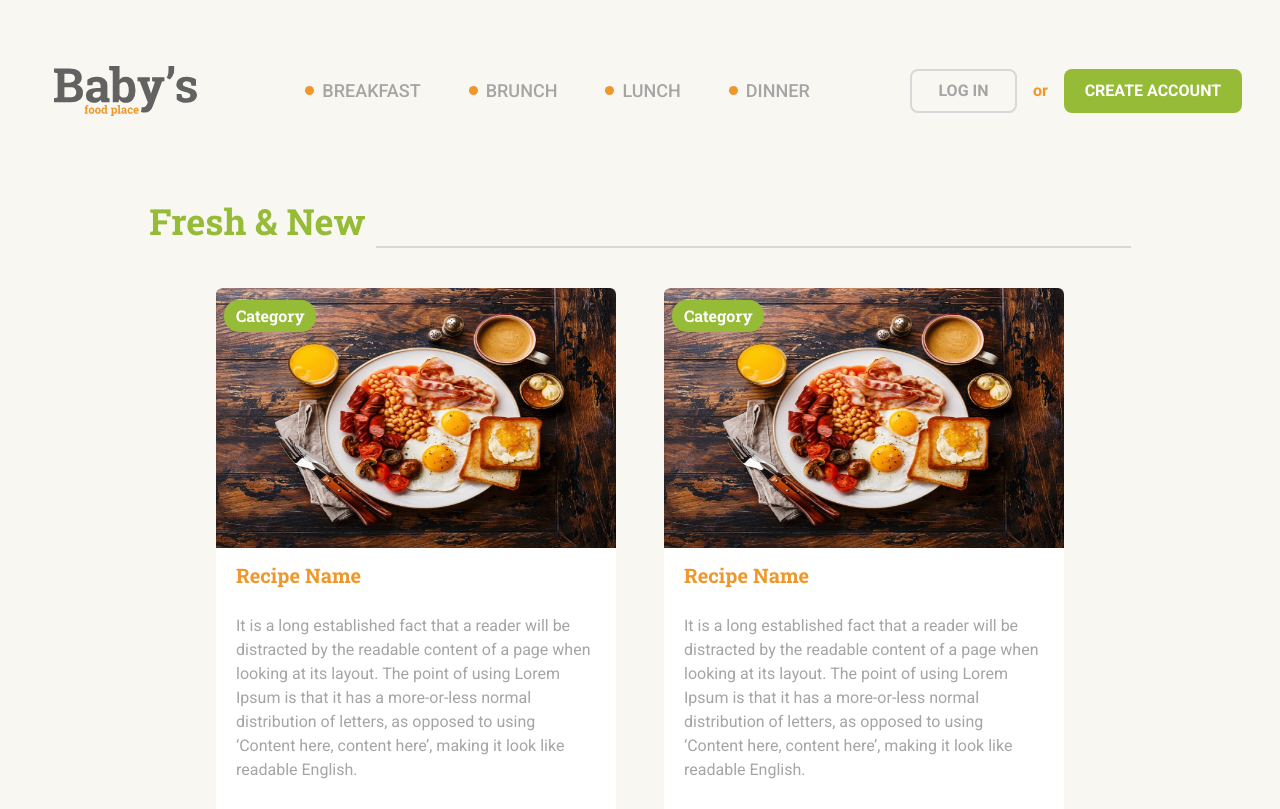
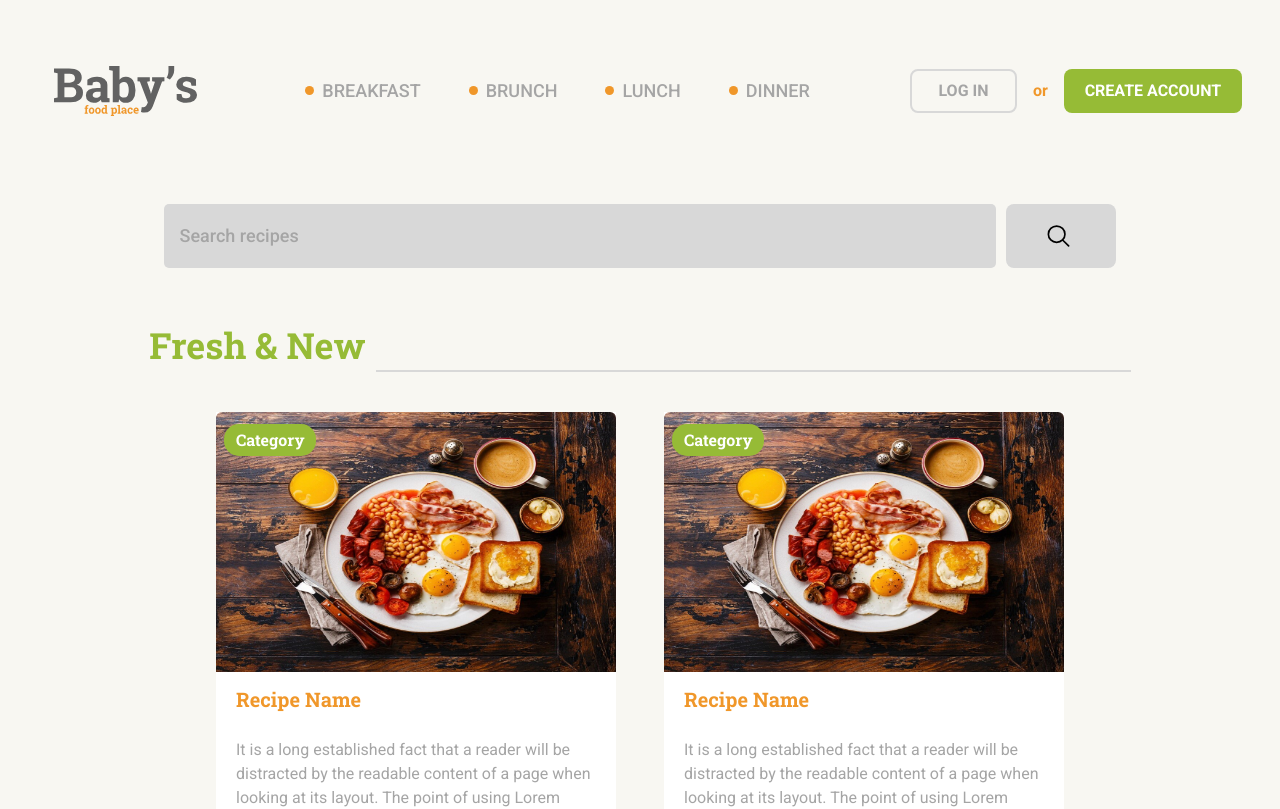
Before and after one commit to bojan09/babys-food-place, a React (Vite) app in the folder client/: page / in a window 1280 px wide. Shown: the top 809 px of the page. Built offline with nearby package versions, Linux system fonts and the light colour scheme.

Commit message:
added Search design, fixed bug in Modal

```diff
--- a/client/src/assets/index.js
+++ b/client/src/assets/index.js
@@ -16,6 +16,7 @@ import timeIcon from "./icon_time.svg";
 import trashIcon from "./icon_trashcan.svg";
 import menu from "./menu.svg";
 import close from "./close.svg";
+import searchIcon from "./search.svg";
 
 export {
   avatar_img,
@@ -34,4 +35,5 @@ export {
   trashIcon,
   menu,
   close,
+  searchIcon,
 };
--- a/client/src/components/Modal/Modal.jsx
+++ b/client/src/components/Modal/Modal.jsx
@@ -14,10 +14,10 @@ const Modal = ({ open, onClose }) => {
 
   return (
     <div onClick={onClose} className="modal-overlay">
-      <div className="modal md:w-[70vw]">
+      <div className="modal md:w-[60vw]">
         {/* Recipe Heading */}
         <div className="flex justify-between items-center py-3 px-3 md:px-5">
-          <Link to={recipeId}>
+          <Link to={recipeId} onClick={window.scrollTo(0, 0)}>
             <h1 className="textSubHead xs:text-[18px] sm:text-[32px] robotoSlab ">
               Recipe Title
             </h1>
@@ -40,7 +40,7 @@ const Modal = ({ open, onClose }) => {
               <h2 className="text-color_green robotoSlab font-bold text-[18px] md:text-[22px]">
                 Best Served For
               </h2>
-              <span className="rounded-[15px] bg-color_green text-white font-bold robotoSlab px-3 py-1 capitalize md:text-[18px] ">
+              <span className="absolute top-[5.2rem] left-[1.6rem] rounded-[15px] bg-color_green text-white font-bold robotoSlab px-3 py-1 capitalize md:text-[18px] ">
                 category
               </span>
             </div>
--- /dev/null
+++ b/client/src/components/Recipes/RecipeComments/RecipeComments.jsx
@@ -0,0 +1,7 @@
+import React from "react";
+
+const RecipeComments = () => {
+  return <div>{/* Comments Container */}</div>;
+};
+
+export default RecipeComments;
--- a/client/src/components/Recipes/RecipePosts/RecipePosts.jsx
+++ b/client/src/components/Recipes/RecipePosts/RecipePosts.jsx
@@ -38,7 +38,7 @@ const RecipePosts = () => {
       </div>
 
       {/* Recipe Name and Short Description Container */}
-      <Link to={recipeId}>
+      <Link to={recipeId} onClick={window.scrollTo(0, 0)}>
         <h2 className="py-3 px-5 textSubHead text-[20px] robotoSlab">
           Recipe name
         </h2>
--- /dev/null
+++ b/client/src/components/Recipes/SearchRecipes/SearchRecipes.jsx
@@ -0,0 +1,35 @@
+import React from "react";
+
+// assets
+import { searchIcon } from "../../../assets";
+
+const SearchRecipes = () => {
+  return (
+    <div>
+      {/* Search - Container */}
+      <div className="flex justify-center items-center ">
+        <input
+          type="text"
+          placeholder="Search recipes"
+          className="outline-none border-none xs:ml-[-1px] bg-color_lightgray md:w-[65vw] h-[4rem] pl-4"
+        />
+
+        {/* Search Icon - Container */}
+        <div className="bg-color_lightgray hover:bg-color_midgray rounded-lg flex justify-center items-center">
+          <button
+            className="py-[6px] md:px-10 xs:px-5 ml-[-5px]"
+            onClick={() => {}}
+          >
+            <img
+              src={searchIcon}
+              alt="search_icon"
+              className="w-[35px] h-[3.3rem] p-1"
+            />
+          </button>
+        </div>
+      </div>
+    </div>
+  );
+};
+
+export default SearchRecipes;
--- a/client/src/components/Recipes/index.js
+++ b/client/src/components/Recipes/index.js
@@ -2,3 +2,5 @@ export { default as RecipePosts } from "./RecipePosts/RecipePosts";
 export { default as RecipesForm } from "./RecipesForm/RecipesForm";
 export { default as UserRecipes } from "./UserRecipes/UserRecipes";
 export { default as RecipeUpdateForm } from "./RecipeUpdateForm/RecipeUpdateForm";
+export { default as SearchRecipes } from "./SearchRecipes/SearchRecipes";
+export { default as RecipeComments } from "./RecipeComments/RecipeComments";
--- a/client/src/pages/Home/Home.jsx
+++ b/client/src/pages/Home/Home.jsx
@@ -1,11 +1,14 @@
 import React from "react";
 
 // components
-import { RecipePosts } from "../../components/Recipes";
+import { RecipePosts, SearchRecipes } from "../../components/Recipes";
 
 const Home = () => {
   return (
     <div className="flex justify-center items-center flex-col gap-10">
+      {/* Search Recipes */}
+      <SearchRecipes />
+
       {/* Fresh & New Recipes - Container */}
       <h1 className="textMainHead md:after:w-[59vw] xs:text-[28px] sm:text-[36px] text-center">
         Fresh & New
--- a/client/src/pages/RecipePage/RecipePage.jsx
+++ b/client/src/pages/RecipePage/RecipePage.jsx
@@ -15,7 +15,7 @@ import "react-multi-carousel/lib/styles.css";
 import { meal_1 } from "../../assets";
 
 // components
-import { RecipePosts } from "../../components/Recipes";
+import { RecipePosts, RecipeComments } from "../../components/Recipes";
 
 const RecipePage = () => {
   const isDesktopOrLaptop = useMediaQuery({ query: "(min-width: 1224px)" });
@@ -115,6 +115,11 @@ const RecipePage = () => {
         )}
       </div>
 
+      {/* !---------- Recipe Comments ----------! */}
+      <div className="flex justify-center items-center my-[3rem]">
+        <RecipeComments />
+      </div>
+
       {/* You might also like - Container */}
       <div className="xs:mt-[5rem]">
         <h1 className="textMainHead md:after:w-[75vw] xs:after:w-[15vw] xs:my-4  xs:text-[28px] sm:text-[36px] text-center">
```
Also changed, not shown: client/src/assets/search.png (added), client/src/assets/search.svg (added).
